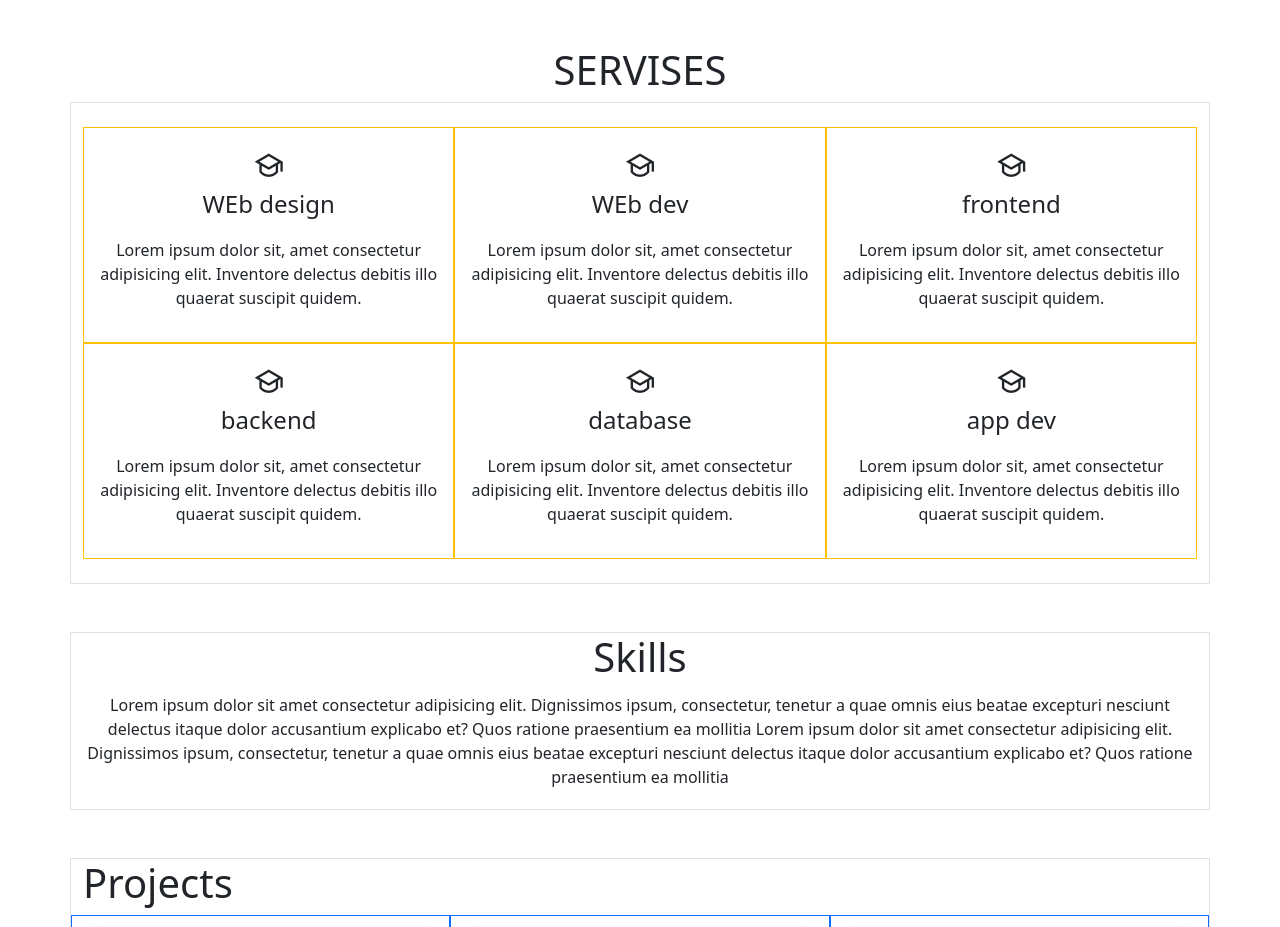
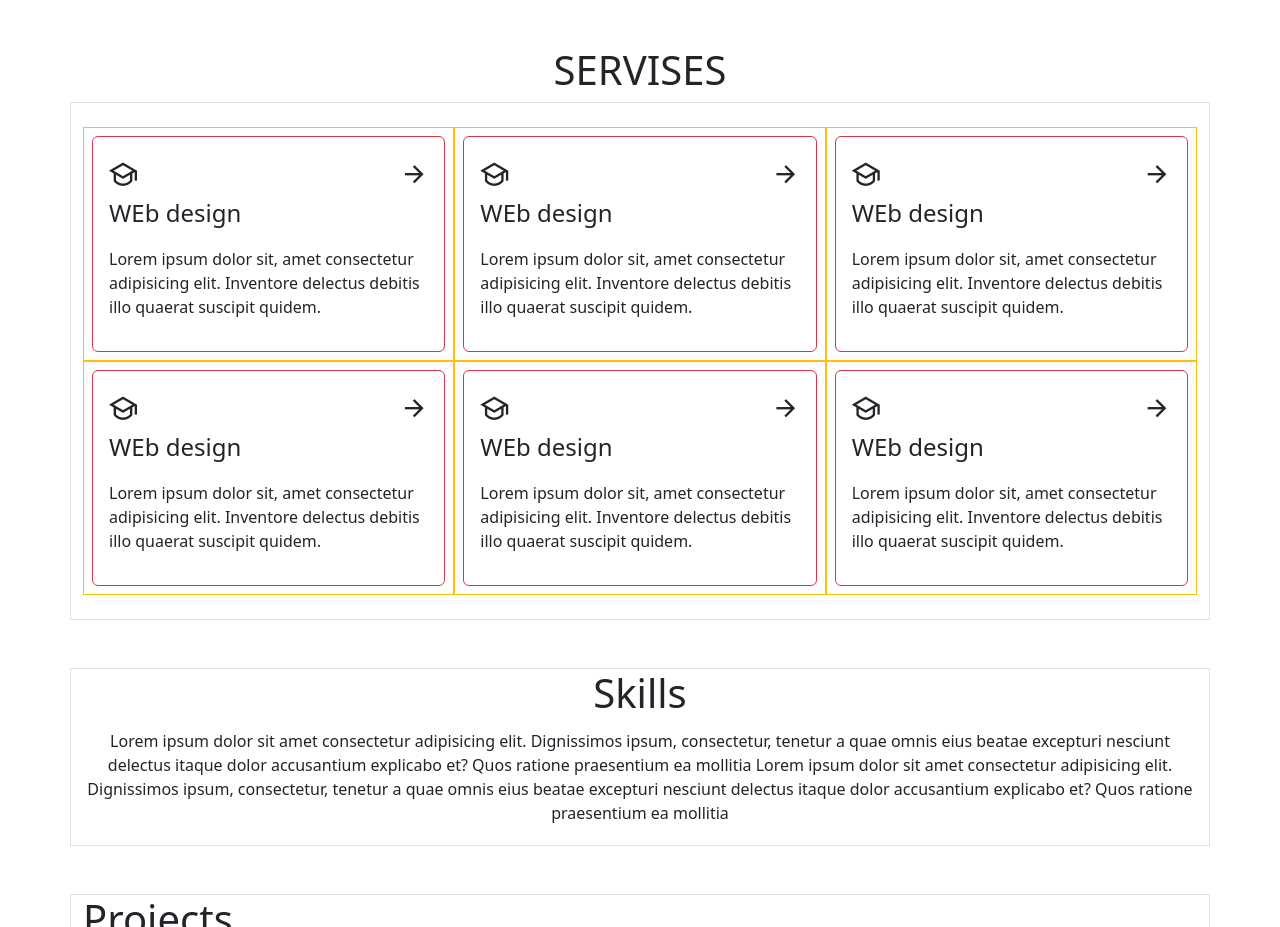
Before and after one commit to vibhuti-jadav/portfolio, a plain HTML site: page index.html in a window 1280 px wide. Shown: the part 1046-1973 px from the top of the page. Drawn offline with Linux system fonts and the light colour scheme.

Commit message:
updated.

```diff
--- a/index.html
+++ b/index.html
@@ -139,35 +139,84 @@
     <div class="h1 text-center">SERVISES</div>
     <div class="container border p-4">
         <div class="row row-cols-1 row-cols-lg-3">
-        <div class="col border border-warning p-3 text-center">
+        <div class="col border border-warning p-2 ">
+            <div class="border-danger rounded border p-3">
+                <div class="d-flex justify-content-between">
                    <i class="ri-graduation-cap-line fs-3"></i>
+                   <i class="ri-arrow-right-line fs-3"></i>
+                </div>
+                <div class="text-start">
                     <p class="fs-4">WEb design</p>
             <p class="">Lorem ipsum dolor sit, amet consectetur adipisicing elit. Inventore delectus debitis illo quaerat suscipit quidem.</p>
                 </div>
-        <div class="col border border-warning p-3 text-center">
+
+            </div>
+
+        </div>
+        <div class="col border border-warning p-2 text-center">
+            <div class="border-danger rounded border p-3">
+                <div class="d-flex justify-content-between">
                    <i class="ri-graduation-cap-line fs-3"></i>
-            <p class="fs-4">WEb dev</p>
+                   <i class="ri-arrow-right-line fs-3"></i>
+                </div>
+                <div class="text-start">
+                    <p class="fs-4">WEb design</p>
             <p class="">Lorem ipsum dolor sit, amet consectetur adipisicing elit. Inventore delectus debitis illo quaerat suscipit quidem.</p>
                 </div>
-        <div class="col border border-warning p-3 text-center">
+
+            </div>
+        </div>
+        <div class="col border border-warning p-2 text-center">
+            <div class="border-danger rounded border p-3">
+                <div class="d-flex justify-content-between">
                    <i class="ri-graduation-cap-line fs-3"></i>
-            <p class="fs-4">frontend</p>
+                   <i class="ri-arrow-right-line fs-3"></i>
+                </div>
+                <div class="text-start">
+                    <p class="fs-4">WEb design</p>
             <p class="">Lorem ipsum dolor sit, amet consectetur adipisicing elit. Inventore delectus debitis illo quaerat suscipit quidem.</p>
                 </div>
-        <div class="col border border-warning p-3 text-center">
+
+            </div>
+        </div>
+        <div class="col border border-warning p-2 text-center">
+            <div class="border-danger rounded border p-3">
+                <div class="d-flex justify-content-between">
                    <i class="ri-graduation-cap-line fs-3"></i>
-            <p class="fs-4">backend</p>
+                   <i class="ri-arrow-right-line fs-3"></i>
+                </div>
+                <div class="text-start">
+                    <p class="fs-4">WEb design</p>
             <p class="">Lorem ipsum dolor sit, amet consectetur adipisicing elit. Inventore delectus debitis illo quaerat suscipit quidem.</p>
                 </div>
-        <div class="col border border-warning p-3 text-center">
+
+            </div>
+        </div>
+        <div class="col border border-warning p-2 text-center">
+            <div class="border-danger rounded border p-3">
+                <div class="d-flex justify-content-between">
                    <i class="ri-graduation-cap-line fs-3"></i>
-            <p class="fs-4">database</p>
+                   <i class="ri-arrow-right-line fs-3"></i>
+                </div>
+                <div class="text-start">
+                    <p class="fs-4">WEb design</p>
             <p class="">Lorem ipsum dolor sit, amet consectetur adipisicing elit. Inventore delectus debitis illo quaerat suscipit quidem.</p>
                 </div>
-        <div class="col border border-warning p-3 text-center">
+
+            </div>
+        </div>
+        <div class="col border border-warning p-2 text-center">
+            <div class="border-danger rounded border p-3">
+                <div class="d-flex justify-content-between">
                    <i class="ri-graduation-cap-line fs-3"></i>
-            <p class="fs-4">app dev</p>
+                   <i class="ri-arrow-right-line fs-3"></i>
+                </div>
+                <div class="text-start">
+                    <p class="fs-4">WEb design</p>
             <p class="">Lorem ipsum dolor sit, amet consectetur adipisicing elit. Inventore delectus debitis illo quaerat suscipit quidem.</p>
+                </div>
+
+            </div>
         </div>
      </div>
     </div>
```
Lines whose indentation alone changed are shown as unchanged.
